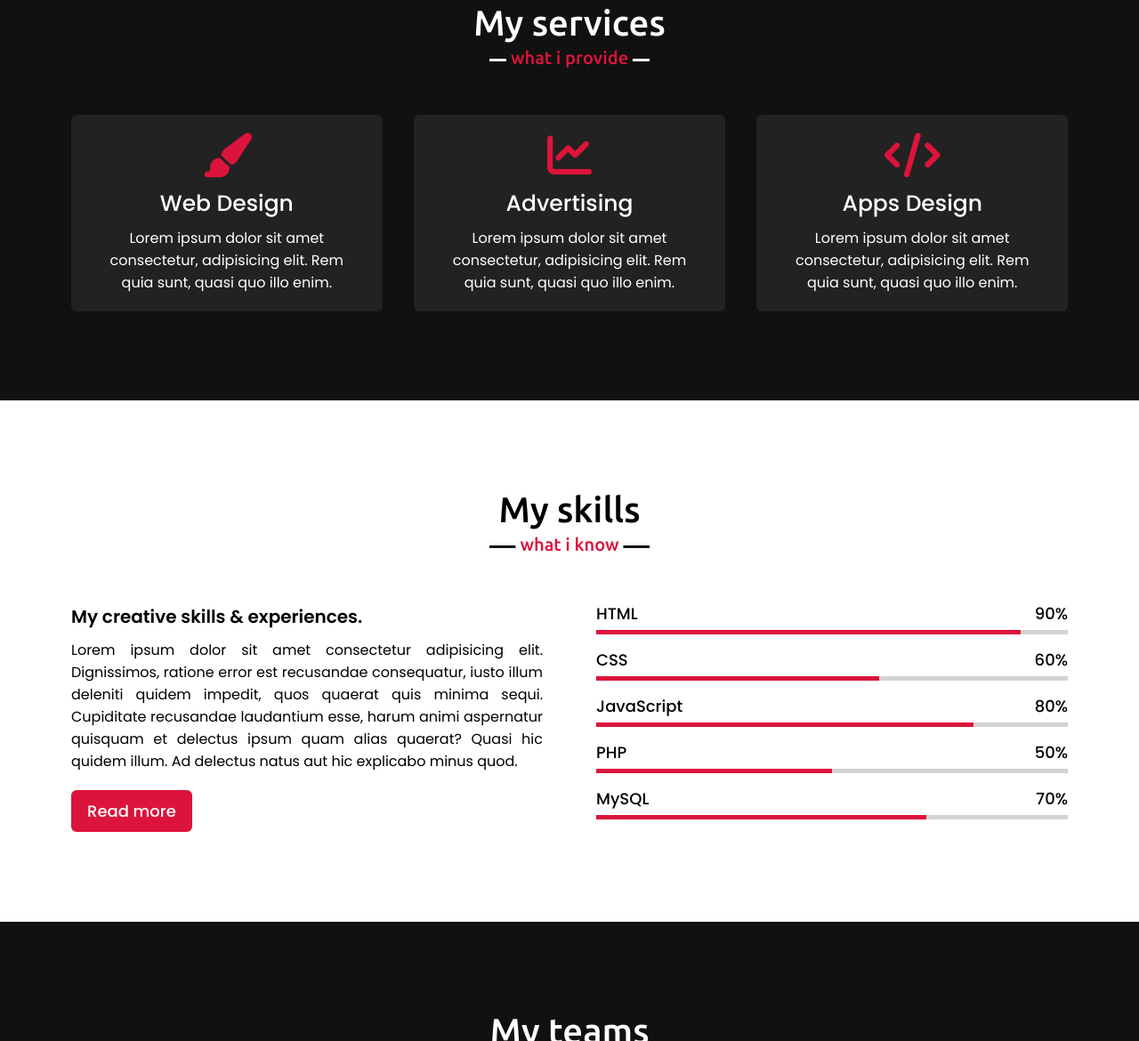
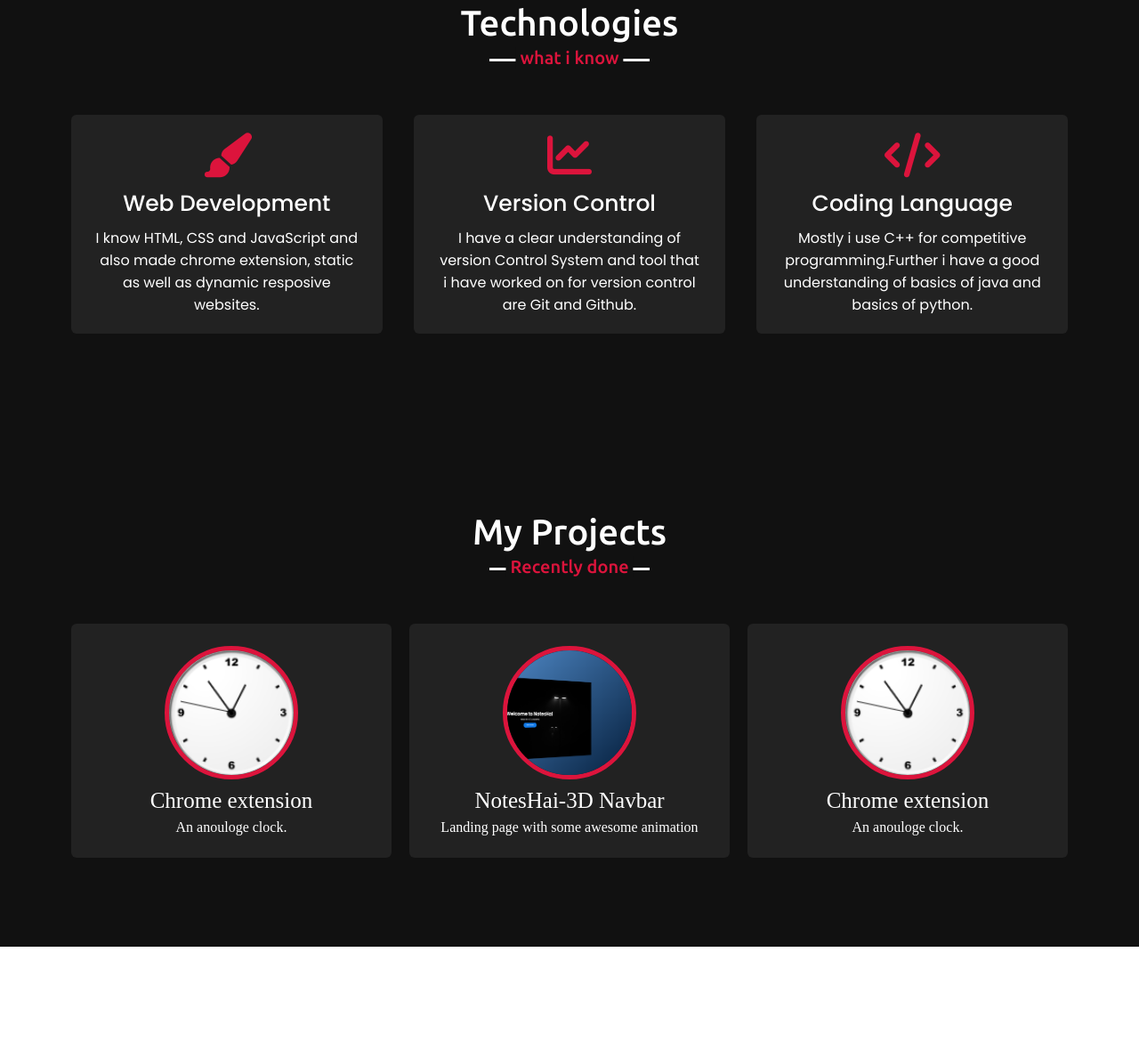
Before and after one commit to Pratik038/portfolio, a plain HTML site: page index.html in a window 1280 px wide. Shown: the part 1630-2800 px from the top of the page at 89% size. Drawn offline with nearby package versions, Linux system fonts and the light colour scheme.

Commit message:
Add files via upload

```diff
--- a/index.html
+++ b/index.html
@@ -1,6 +1,7 @@
 <!DOCTYPE html>
 <!-- Created By CodingNepal -->
 <html lang="en">
+
 <head>
     <meta charset="UTF-8">
     <meta name="viewport" content="width=device-width, initial-scale=1.0">
@@ -11,9 +12,11 @@
     <script src="https://cdnjs.cloudflare.com/ajax/libs/typed.js/2.0.11/typed.min.js"></script>
     <script src="https://cdnjs.cloudflare.com/ajax/libs/waypoints/4.0.1/jquery.waypoints.min.js"></script>
     <script src="https://cdnjs.cloudflare.com/ajax/libs/OwlCarousel2/2.3.4/owl.carousel.min.js"></script>
-    <link rel="stylesheet" href="https://cdnjs.cloudflare.com/ajax/libs/OwlCarousel2/2.3.4/assets/owl.carousel.min.css"/>
+    <link rel="stylesheet"
+        href="https://cdnjs.cloudflare.com/ajax/libs/OwlCarousel2/2.3.4/assets/owl.carousel.min.css" />
 
 </head>
+
 <body>
     <div class="scroll-up-btn">
         <i class="fas fa-angle-up"></i>
@@ -24,9 +27,8 @@
             <ul class="menu">
                 <li><a href="#home" class="menu-btn">Home</a></li>
                 <li><a href="#about" class="menu-btn">About</a></li>
-                <li><a href="#services" class="menu-btn">Services</a></li>
-                <li><a href="#skills" class="menu-btn">Skills</a></li>
-                <li><a href="#teams" class="menu-btn">Teams</a></li>
+                <li><a href="#tech" class="menu-btn">Tech</a></li>
+                <li><a href="#projects" class="menu-btn">Projects</a></li>
                 <li><a href="#contact" class="menu-btn">Contact</a></li>
             </ul>
             <div class="menu-btn">
@@ -42,7 +44,8 @@
                 <div class="text-1">Hello, my name is</div>
                 <div class="text-2">Pratik Kumar</div>
                 <div class="text-3">And I'm a <span class="typing"></span></div>
-                <a href="#">Hire me</a>
+                <a href="#contact">Hire me</a>
+                <a href="https://drive.google.com/file/d/12AKxlHb1SwlSs6yODhwBhiy9n4a9kWMP/view?usp=sharing" target="_blank">Get CV</a>
             </div>
         </div>
     </section>
@@ -57,115 +60,67 @@
                 </div>
                 <div class="column right">
                     <div class="text">I'm Pratik and I'm a <span class="typing-2"></span></div>
-                    <p>Lorem ipsum dolor sit amet consectetur adipisicing elit. Quasi ut voluptatum eveniet doloremque autem excepturi eaque, sit laboriosam voluptatem nisi delectus. Facere explicabo hic minus accusamus alias fuga nihil dolorum quae. Explicabo illo unde, odio consequatur ipsam possimus veritatis, placeat, ab molestiae velit inventore exercitationem consequuntur blanditiis omnis beatae. Dolor iste excepturi ratione soluta quas culpa voluptatum repudiandae harum non.</p>
-                    <a href="#">Download CV</a>
+                    <p>Hello, I am Pratik Kumar. I am pursuing BTech in the stream of computer science(2018-2022).
+                        Currently, I am in 3rd year. I am a self-determined kind of personality with extraordinary
+                        skills in learning new technologies. I am always eager to learn.</p>
+
+                    <p>B.tech: 8.19 CGPA (4th Sem) -IES College Of Technology,Bhopal</p>
+                    <a href="https://drive.google.com/file/d/12AKxlHb1SwlSs6yODhwBhiy9n4a9kWMP/view?usp=sharing" target="_blank">Download CV</a>
                 </div>
             </div>
         </div>
     </section>
 
-    <!-- services section start -->
-    <section class="services" id="services">
+    <!-- tech section start -->
+    <section class="tech" id="tech">
         <div class="max-width">
-            <h2 class="title">My services</h2>
-            <div class="serv-content">
+            <h2 class="title">Technologies</h2>
+            <div class="tech-content">
                 <div class="card">
                     <div class="box">
                         <i class="fas fa-paint-brush"></i>
-                        <div class="text">Web Design</div>
-                        <p>Lorem ipsum dolor sit amet consectetur, adipisicing elit. Rem quia sunt, quasi quo illo enim.</p>
+                        <div class="text">Web Development</div>
+                        <p>I know HTML, CSS and JavaScript and also made chrome extension, static as well as dynamic resposive websites.</p>
                     </div>
                 </div>
                 <div class="card">
                     <div class="box">
                         <i class="fas fa-chart-line"></i>
-                        <div class="text">Advertising</div>
-                        <p>Lorem ipsum dolor sit amet consectetur, adipisicing elit. Rem quia sunt, quasi quo illo enim.</p>
+                        <div class="text">Version Control</div>
+                        <p>I have a clear understanding of version Control System and tool that i have worked on for version control are Git and Github.                        </p>
                     </div>
                 </div>
                 <div class="card">
                     <div class="box">
                         <i class="fas fa-code"></i>
-                        <div class="text">Apps Design</div>
-                        <p>Lorem ipsum dolor sit amet consectetur, adipisicing elit. Rem quia sunt, quasi quo illo enim.</p>
-                    </div>
+                        <div class="text">Coding Language</div>
+                        <p>Mostly i use C++ for competitive programming.Further i have a good understanding of basics of java and basics of python.                        </p>
                     </div>
                 </div>
             </div>
         </div>
     </section>
 
-    <!-- skills section start -->
-    <section class="skills" id="skills">
+        <!-- projects section start -->
+        <section class="projects" id="projects">
             <div class="max-width">
-            <h2 class="title">My skills</h2>
-            <div class="skills-content">
-                <div class="column left">
-                    <div class="text">My creative skills & experiences.</div>
-                    <p>Lorem ipsum dolor sit amet consectetur adipisicing elit. Dignissimos, ratione error est recusandae consequatur, iusto illum deleniti quidem impedit, quos quaerat quis minima sequi. Cupiditate recusandae laudantium esse, harum animi aspernatur quisquam et delectus ipsum quam alias quaerat? Quasi hic quidem illum. Ad delectus natus aut hic explicabo minus quod.</p>
-                    <a href="#">Read more</a>
-                </div>
-                <div class="column right">
-                    <div class="bars">
-                        <div class="info">
-                            <span>HTML</span>
-                            <span>90%</span>
-                        </div>
-                        <div class="line html"></div>
-                    </div>
-                    <div class="bars">
-                        <div class="info">
-                            <span>CSS</span>
-                            <span>60%</span>
-                        </div>
-                        <div class="line css"></div>
-                    </div>
-                    <div class="bars">
-                        <div class="info">
-                            <span>JavaScript</span>
-                            <span>80%</span>
-                        </div>
-                        <div class="line js"></div>
-                    </div>
-                    <div class="bars">
-                        <div class="info">
-                            <span>PHP</span>
-                            <span>50%</span>
-                        </div>
-                        <div class="line php"></div>
-                    </div>
-                    <div class="bars">
-                        <div class="info">
-                            <span>MySQL</span>
-                            <span>70%</span>
-                        </div>
-                        <div class="line mysql"></div>
-                    </div>
-                </div>
-            </div>
-        </div>
-    </section>
-
-    <!-- teams section start -->
-    <section class="teams" id="teams">
-        <div class="max-width">
-            <h2 class="title">My teams</h2>
+                <h2 class="title">My Projects</h2>
                 <div class="carousel owl-carousel">
                     <div class="card">
                         <div class="box">
-                        <img src="images/profile-1.jpeg" alt="">
-                        <div class="text">Someone name</div>
-                        <p>Lorem ipsum dolor sit amet consectetur adipisicing elit.</p>
+                            <img src="images/clock extension.png" alt="">
+                            <div class="text">Chrome extension</div>
+                            <p>An anouloge clock.</p>
                         </div>
                     </div>
                     <div class="card">
                         <div class="box">
-                        <img src="images/profile-2.jpeg" alt="">
-                        <div class="text">Someone name</div>
-                        <p>Lorem ipsum dolor sit amet consectetur adipisicing elit.</p>
+                            <img src="images/Screenshot (45).png" alt="">
+                            <div class="text">NotesHai-3D Navbar</div>
+                            <p>Landing page with some awesome animation</p>
                         </div>
                     </div>
-                <div class="card">
+                    <!-- <div class="card">
                         <div class="box">
                             <img src="images/profile-3.jpeg" alt="">
                             <div class="text">Someone name</div>
@@ -185,7 +140,7 @@
                             <div class="text">Someone name</div>
                             <p>Lorem ipsum dolor sit amet consectetur adipisicing elit.</p>
                         </div>
-                </div>
+                    </div> -->
                 </div>
             </div>
         </section>
@@ -196,8 +151,6 @@
                 <h2 class="title">Contact me</h2>
                 <div class="contact-content">
                     <div class="column left">
-                    <div class="text">Get in Touch</div>
-                    <p>Lorem, ipsum dolor sit amet consectetur adipisicing elit. Dignissimos harum corporis fuga corrupti. Doloribus quis soluta nesciunt veritatis vitae nobis?</p>
                         <div class="icons">
                             <div class="row">
                                 <i class="fas fa-user"></i>
@@ -218,6 +171,13 @@
                                 <div class="info">
                                     <div class="head">Email</div>
                                     <div class="sub-title">pratik0381200@gmail.com</div>
+                                </div>
+                            </div>
+                            <div class="row">
+                                <i class="fa fa-mobile"></i>
+                                <div class="info">
+                                    <div class="head">Contact No.</div>
+                                    <div class="sub-title">+919708611840</div>
                                 </div>
                             </div>
                         </div>
@@ -255,4 +215,5 @@
 
         <script src="script.js"></script>
 </body>
+
 </html>
--- a/script.js
+++ b/script.js
@@ -35,14 +35,14 @@ $(document).ready(function(){
 
     // typing text animation script
     var typed = new Typed(".typing", {
-        strings: ["Programmer", "Developer"],
+        strings: ["Programmer", "Web Developer"],
         typeSpeed: 100,
         backSpeed: 60,
         loop: true
     });
 
     var typed = new Typed(".typing-2", {
-        strings: ["Programmer", "Developer"],
+        strings: ["Programmer", "Web Developer"],
         typeSpeed: 100,
         backSpeed: 60,
         loop: true
--- a/style.css
+++ b/style.css
@@ -9,6 +9,7 @@
 }
 html{
     scroll-behavior: smooth;
+}
 }
 
 /* custom scroll bar */
@@ -35,12 +36,12 @@ section{
     padding: 0 80px;
     margin: auto;
 }
-.about, .services, .skills, .teams, .contact, footer{
+.about, .tech, .project, .contact, footer{
     font-family: 'Poppins', sans-serif;
 }
 .about .about-content,
-.services .serv-content,
-.skills .skills-content,
+.tech .tech-content,
+.project .project-content,
 .contact .contact-content{
     display: flex;
     flex-wrap: wrap;
@@ -165,7 +166,7 @@ section .title::after{
 /* home section styling */
 .home{
     display: flex;
-    background: url("images/banner.jpg") no-repeat center;
+    background: url("images/bg1.jpg") no-repeat center;
     height: 100vh;
     color: #fff;
     min-height: 500px;
@@ -254,20 +255,20 @@ section .title::after{
 }
 
 /* services section styling */
-.services, .teams{
+.tech, .projects{
     color:#fff;
     background: #111;
 }
-.services .title::before,
-.teams .title::before{
+.tech .title::before,
+.projects .title::before{
     background: #fff;
 }
-.services .title::after,
-.teams .title::after{
+.tech .title::after,
+.projects .title::after{
     background: #111;
-    content: "what i provide";
+    content: "what i know";
 }
-.services .serv-content .card{
+.tech .tech-content .card{
     width: calc(33% - 20px);
     background: #222;
     text-align: center;
@@ -276,109 +277,34 @@ section .title::after{
     cursor: pointer;
     transition: all 0.3s ease;
 }
-.services .serv-content .card:hover{
+.tech .tech-content .card:hover{
     background: crimson;
 }
-.services .serv-content .card .box{
+.tech .tech-content .card .box{
     transition: all 0.3s ease;
 }
-.services .serv-content .card:hover .box{
+.tech .tech .card:hover .box{
     transform: scale(1.05);
 }
-.services .serv-content .card i{
+.tech .tech-content .card i{
     font-size: 50px;
     color: crimson;
     transition: color 0.3s ease;
 }
-.services .serv-content .card:hover i{
+.tech .tech-content .card:hover i{
     color: #fff;
 }
-.services .serv-content .card .text{
+.tech .tech-content .card .text{
     font-size: 25px;
     font-weight: 500;
     margin: 10px 0 7px 0;
 }
 
-/* skills section styling */
-
-.skills .title::after{
-    content: "what i know";
+/* teams section styling */
+.projects .title::after{
+    content: "Recently done";
 }
-.skills .skills-content .column{
-    width: calc(50% - 30px);
-}
-.skills .skills-content .left .text{
-    font-size: 20px;
-    font-weight: 600;
-    margin-bottom: 10px;
-}
-.skills .skills-content .left p{
-    text-align: justify;
-}
-.skills .skills-content .left a{
-    display: inline-block;
-    background: crimson;
-    color: #fff;
-    font-size: 18px;
-    font-weight: 500;
-    padding: 8px 16px;
-    margin-top: 20px;
-    border-radius: 6px;
-    border: 2px solid crimson;
-    transition: all 0.3s ease;
-}
-.skills .skills-content .left a:hover{
-    color: crimson;
-    background: none;
-}
-.skills .skills-content .right .bars{
-    margin-bottom: 15px;
-}
-.skills .skills-content .right .info{
-    display: flex;
-    margin-bottom: 5px;
-    align-items: center;
-    justify-content: space-between;
-}
-.skills .skills-content .right span{
-    font-weight: 500;
-    font-size: 18px;
-}
-.skills .skills-content .right .line{
-    height: 5px;
-    width: 100%;
-    background: lightgrey;
-    position: relative;
-}
-.skills .skills-content .right .line::before{
-    content: "";
-    position: absolute;
-    height: 100%;
-    left: 0;
-    top: 0;
-    background: crimson;
-}
-.skills-content .right .html::before{
-    width: 90%;
-}
-.skills-content .right .css::before{
-    width: 60%;
-}
-.skills-content .right .js::before{
-    width: 80%;
-}
-.skills-content .right .php::before{
-    width: 50%;
-}
-.skills-content .right .mysql::before{
-    width: 70%;
-}
-
-/* teams section styling */
-.teams .title::after{
-    content: "who with me";
-}
-.teams .carousel .card{
+.projects .carousel .card{
     background: #222;
     border-radius: 6px;
     padding: 25px 35px;
@@ -386,25 +312,25 @@ section .title::after{
     overflow: hidden;
     transition: all 0.3s ease;
 }
-.teams .carousel .card:hover{
+.projects .carousel .card:hover{
     background: crimson;
 }
-.teams .carousel .card .box{
+.projects .carousel .card .box{
     display: flex;
     flex-direction: column;
     align-items: center;
     justify-content: center;
     transition: all 0.3s ease;
 }
-.teams .carousel .card:hover .box{
+.projects .carousel .card:hover .box{
     transform: scale(1.05);
 }
-.teams .carousel .card .text{
+.projects .carousel .card .text{
     font-size: 25px;
     font-weight: 500;
     margin: 10px 0 7px 0;
 }
-.teams .carousel .card img{
+.projects .carousel .card img{
     height: 150px;
     width: 150px;
     object-fit: cover;
@@ -412,7 +338,7 @@ section .title::after{
     border: 5px solid crimson;
     transition: all 0.3s ease;
 }
-.teams .carousel .card:hover img{
+.projects .carousel .card:hover img{
     border-color: #fff;
 }
 .owl-dots{
@@ -425,7 +351,7 @@ section .title::after{
     margin: 0 5px;
     outline: none!important;
     border-radius: 50%;
-    border: 2px solid crimson!important;
+    border: 2px solid rgb(173, 159, 162)!important;
     transition: all 0.3s ease;
 }
 .owl-dot.active{
```
Also changed, not shown: images/Screenshot (45).png (added), images/bg1.jpg (added), images/clock extension.png (added), images/portfolio.png (added), 1 other file. Lines whose indentation alone changed are shown as unchanged.
